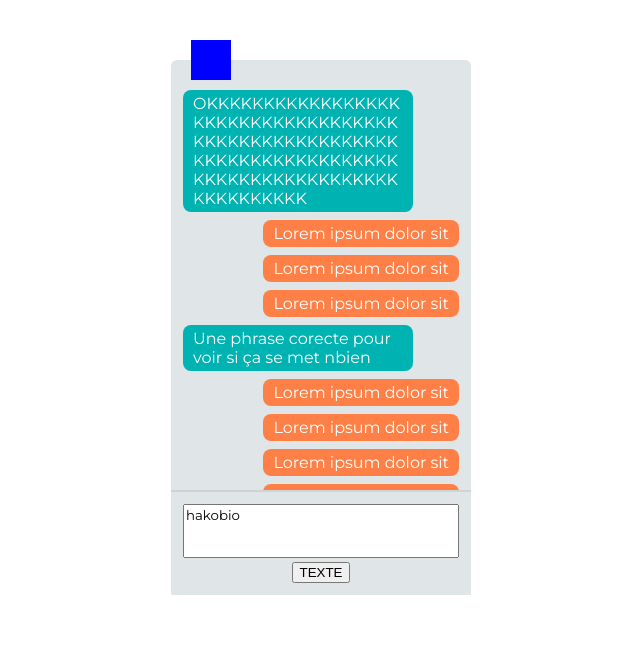
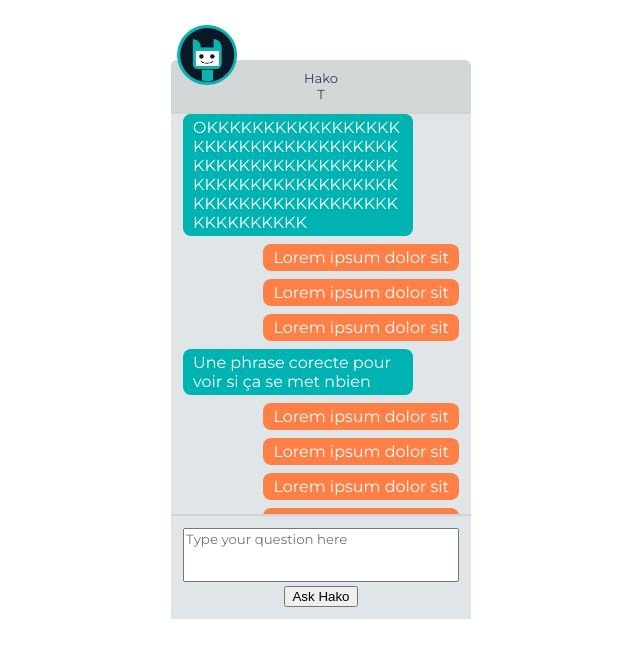
Before and after one commit to Dendenzilla/-hakoBio-, a Vue app: page / in a window 1280 px wide. Shown: the top 658 px of the page, without its empty margins (319-959 px from the left). Built offline with nearby package versions, Linux system fonts and the light colour scheme; no server answers.

Commit message:
night update

```diff
--- a/src/components/Chatbot.vue
+++ b/src/components/Chatbot.vue
@@ -1,6 +1,12 @@
 <template>
   <div class="chatbot">
-    <div class="robotHead"></div>
+    <div class="hako_title">
+      <p>Hako</p>
+      <p>T</p>
+    </div>
+    <div class="robotHead">
+      <img src="../assets/hako-happy.png">
+    </div>
     <div class="chat">
       <div class="bubble bot">
         <p>OKKKKKKKKKKKKKKKKKKKKKKKKKKKKKKKKKKKKKKKKKKKKKKKKKKKKKKKKKKKKKKKKKKKKKKKKKKKKKKKKKKKKKKKKKKKKKKKKKKK</p>
@@ -36,7 +42,7 @@
     <div class="mouth">
       <form action>
         <textarea rows="3" v-model="userQ" placeholder="Type your question here"></textarea>
-        <button @click.prevent="post()">TEXTE</button>
+        <button @click.prevent="post()">Ask Hako</button>
       </form>
     </div>
   </div>
@@ -71,20 +77,18 @@ import axios from "axios";
 export default {
     data() {
         return {
-            userQ: 'hakobio',
+            userQ: '',
             questions: ''
         }
     },
     name:'Chatbot',
     created() {
-        console.log('test')
         var headers = {
             'Content-Type': 'application/json',
             'Authorization': 'EndpointKey afdff838-d95c-40d3-a32d-b0488a1ee7e5'
         }
         axios.post("https://qnabxl.azurewebsites.net/qnamaker/knowledgebases/09ae110d-19ea-407c-bbea-0c4cdf8383f3/generateAnswer",{"question":"What is hakobio"} ,{headers: headers} ).then(response => {
             this.questions = response.data;
-            console.log('test2')
         })
     }
 }
@@ -98,16 +102,27 @@ export default {
   width: 300px;
   margin: 0 auto;
   border-radius: 6px 6px 0 0;
-  background-color: #e0e6e8;
-  padding-top: 30px;
+  background-color: #d3d7d8;
 }
 .robotHead {
   position: absolute;
-  top: -20px;
-  left: 20px;
-  height: 40px;
-  width: 40px;
-  background-color: blue;
+  top: -35px;
+  left: 6px;
+  height: 60px;
+  width: 60px;
+  & img {
+    width: 100%;
+  }
+}
+.hako_title {
+  margin: 0 auto;
+  padding: 10px;
+  width: 200px;
+  text-align: center;
+  font-size: 13px;
+  & p {
+    margin: 0;
+  }
 }
 .chat {
   overflow-y: scroll;
@@ -117,6 +132,8 @@ export default {
   align-items: baseline;
   padding: 0 12px;
   width: 276px;
+  border-top: 2px solid rgb(208, 210, 211);
+  background-color: #e0e6e8;
 }
 .bot {
   background-color: #00b3b3;
```
Also changed, not shown: src/assets/hako-happy.png (added), 1 other file (tests, documents, lock files or other folders).
